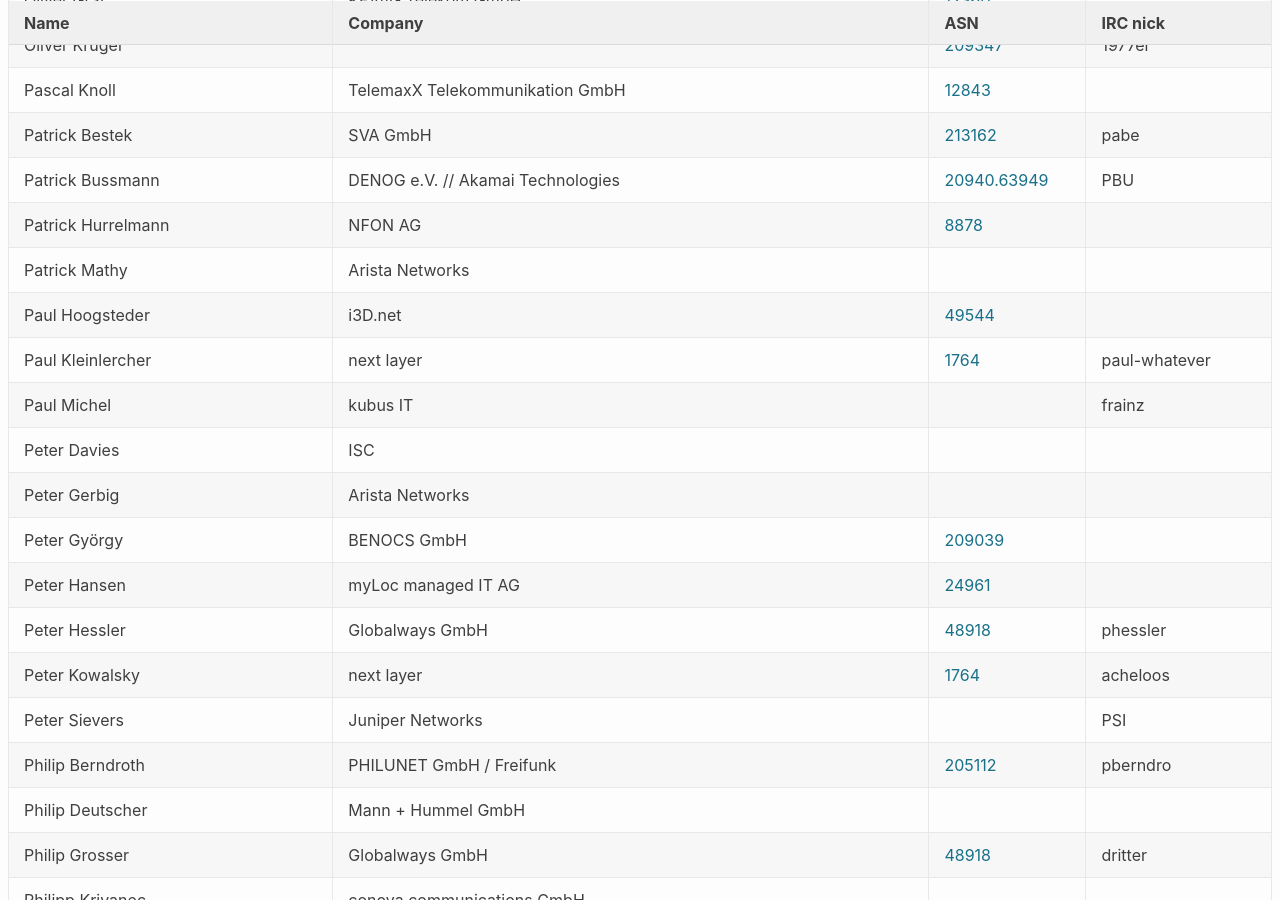
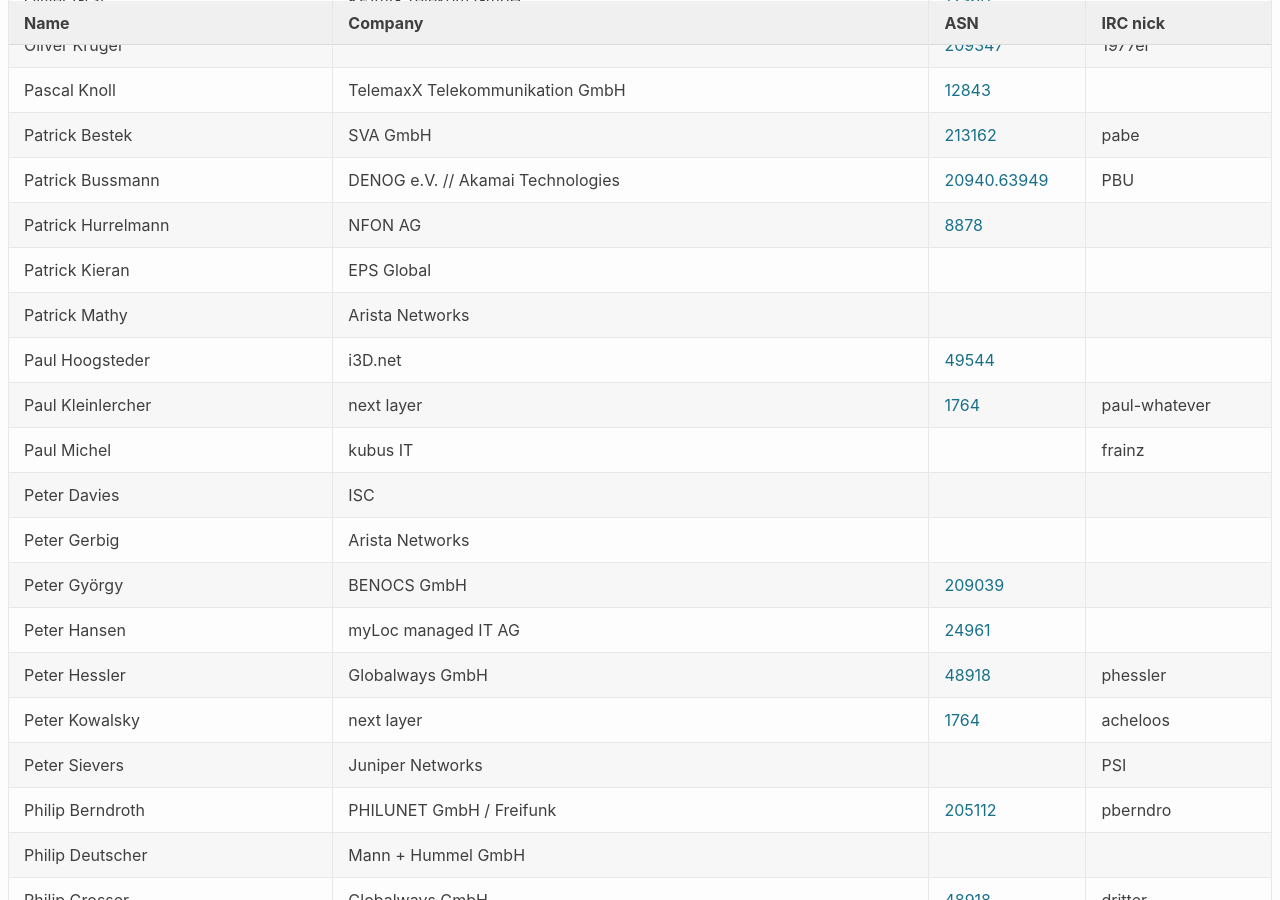
Before and after one commit to denog/pretix-attendeelist, a Jekyll site: the page built from denog15/index.md, in a window 1280 px wide and 900 px high, scrolled down 13519 px. Built offline with Jekyll 4.4.1, drawn with Linux system fonts in a browser that asks for light colours.

Commit message:
Latest data: Mon Nov  6 15:48:21 UTC 2023

```diff
--- a/_data/attendees_denog15_onsite.json
+++ b/_data/attendees_denog15_onsite.json
@@ -1812,6 +1812,12 @@
     "asn": "8878"
   },
   {
+    "name": "Patrick Kieran",
+    "company": "EPS Global",
+    "irc": null,
+    "asn": null
+  },
+  {
     "name": "Patrick Mathy",
     "company": "Arista Networks",
     "irc": null,
```
